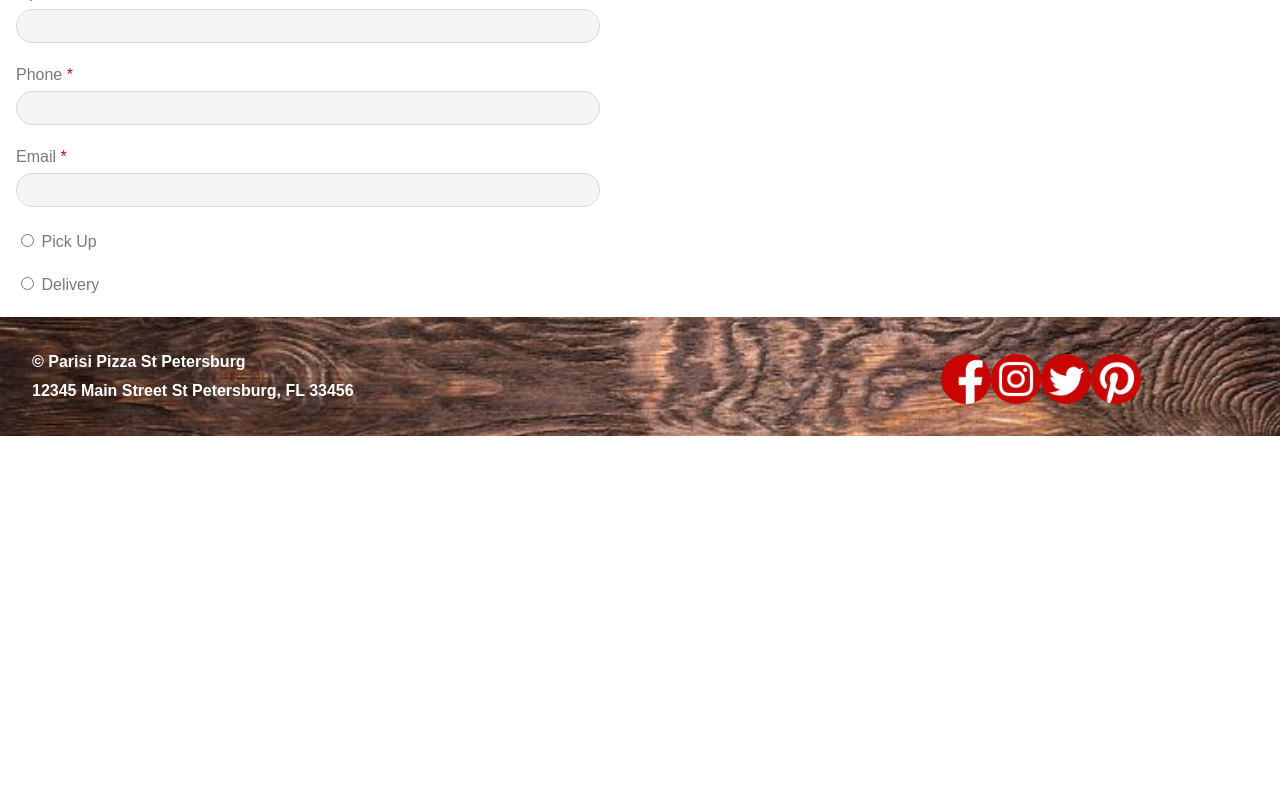
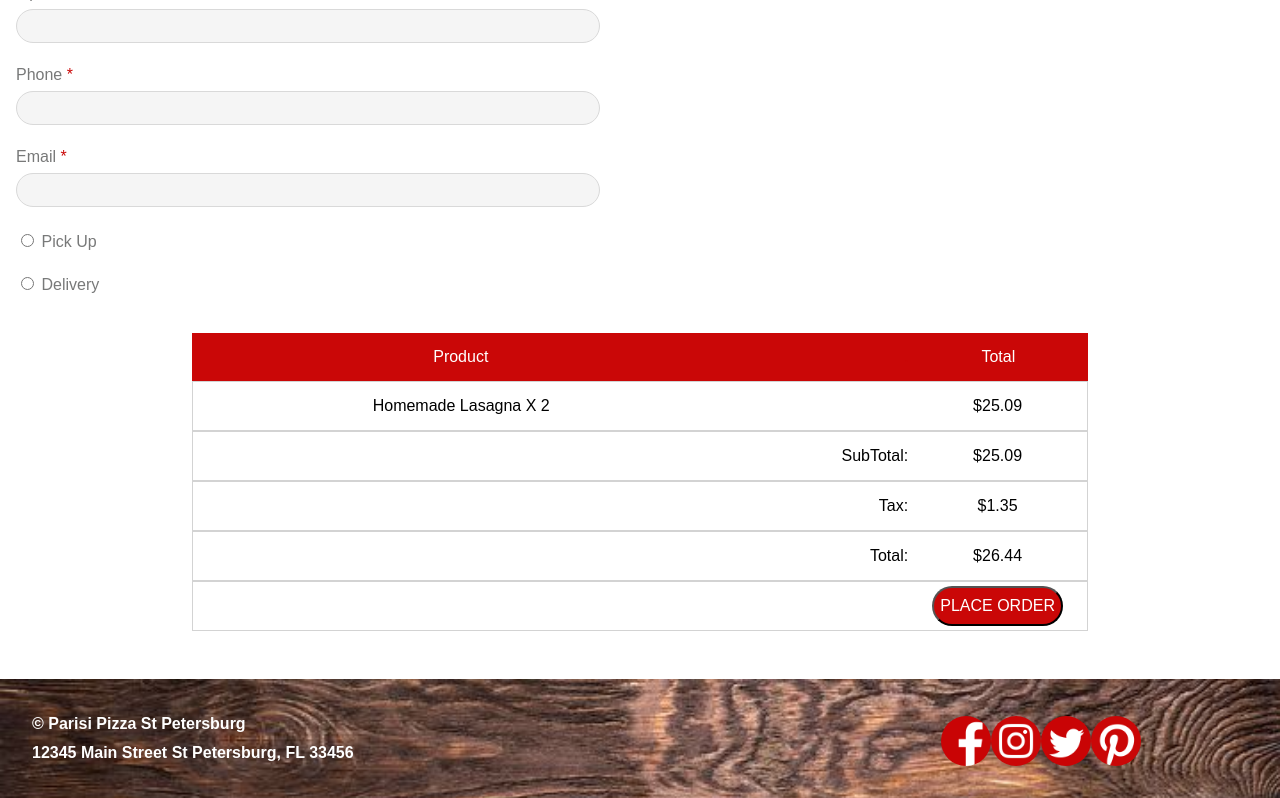
Before and after one commit to MatthewSDick/capstone-parisi-pizza, a React (Create React App) app: page /checkout in a window 1280 px wide. Shown: the part 962-1760 px from the top of the page. Before the commit the page ends 1398 px from the top, so only its background shows below. Built offline with nearby package versions, Linux system fonts and the light colour scheme.

Commit message:
checkout page complete

```diff
--- /dev/null
+++ b/src/components/Testing.jsx
@@ -0,0 +1,61 @@
+import React, { Component } from 'react'
+
+class Table extends Component {
+  constructor(props) {
+    super(props) //since we are extending class Table so we have to use super in order to override Component class constructor
+    this.state = {
+      //state is by default an object
+      students: [
+        { id: 1, name: 'Wasif', age: 21, email: 'wasif@email.com' },
+        { id: 2, name: 'Ali', age: 19, email: 'ali@email.com' },
+        { id: 3, name: 'Saad', age: 16, email: 'saad@email.com' },
+        { id: 4, name: 'Asad', age: 25, email: 'asad@email.com' },
+      ],
+    }
+  }
+
+  renderTableData() {
+    return this.state.students.map((student, index) => {
+      const { id, name, age, email } = student //destructuring
+      return (
+        <tr key={id}>
+          <td>{id}</td>
+          <td>{name}</td>
+          <td>{age}</td>
+          <td>{email}</td>
+        </tr>
+      )
+    })
+  }
+
+  renderTableHeader() {
+    let header = Object.keys(this.state.students[0])
+    return header.map((key, index) => {
+      return <th key={index}>{key.toUpperCase()}</th>
+    })
+  }
+
+  renderTableFooter() {
+    let header = Object.keys(this.state.students[0])
+    return header.map((key, index) => {
+      return <th key={index}>{key.toUpperCase()}</th>
+    })
+  }
+
+  render() {
+    //Whenever our class runs, render method will be called automatically, it may have already defined in the constructor behind the scene.
+    return (
+      <div>
+        <h1 id="title">React Dynamic Table</h1>
+        <table id="students">
+          <tbody>
+            <tr>{this.renderTableHeader()}</tr>
+            {this.renderTableData()}
+          </tbody>
+        </table>
+      </div>
+    )
+  }
+}
+
+export default Table
--- a/src/index.css
+++ b/src/index.css
@@ -810,3 +810,130 @@ footer {
   font-size: 1rem;
   background-color: #f5f5f5;
 }
+
+/* DYNAMIC TABLE */
+
+#title {
+  text-align: center;
+  font-family: arial, sans-serif;
+}
+
+#students {
+  text-align: center;
+  font-family: 'Trebuchet MS', Arial, Helvetica, sans-serif;
+  border-collapse: collapse;
+  border: 3px solid #ddd;
+  width: 100%;
+}
+
+#students td,
+#students th {
+  border: 1px solid #ddd;
+  padding: 8px;
+}
+
+#students tr:nth-child(even) {
+  background-color: #f2f2f2;
+}
+
+#students tr:hover {
+  background-color: #ddd;
+}
+
+#students th {
+  padding-top: 12px;
+  padding-bottom: 12px;
+  text-align: center;
+  background-color: #4caf50;
+  color: white;
+}
+
+/* END DYNAMIC TABLE */
+
+.checkout-table {
+  width: 100%;
+  display: flex;
+  justify-content: center;
+  /* flex-wrap: wrap; */
+}
+
+.checkout-table-header {
+  display: flex;
+  flex-wrap: wrap;
+  flex-direction: column;
+}
+
+.product {
+  text-align: center;
+  background-color: #ca0707;
+  color: white;
+  vertical-align: middle;
+  width: 50%;
+}
+
+.middle {
+  background-color: #ca0707;
+  width: 10%;
+}
+
+.total {
+  text-align: center;
+  background-color: #ca0707;
+  color: white;
+  vertical-align: middle;
+  width: 10%;
+}
+
+.row {
+  width: 80%;
+}
+
+.divTable {
+  text-align: center;
+  /* border: black 1px solid; */
+  display: flex;
+  flex-wrap: wrap;
+  flex-direction: row;
+  justify-content: center;
+}
+
+.divTableBody {
+  width: 70%;
+  margin: 1rem 0rem 3rem 0rem;
+}
+
+.divTableRowHeader {
+  background-color: #ca0707;
+  color: white;
+  display: flex;
+  flex-wrap: wrap;
+  flex-direction: row;
+  align-items: center;
+}
+
+.divTableRow {
+  /* width: 70%; */
+  display: inline-block;
+  border: lightgray 1px solid;
+  display: flex;
+  flex-wrap: wrap;
+  flex-direction: row;
+  align-items: center;
+  color: black;
+}
+
+.divTableCellL {
+  width: 60%;
+  /* border: red 1px solid; */
+}
+
+.divTableCellC {
+  width: 20%;
+  text-align: right;
+  /* border: green 1px solid; */
+}
+
+.divTableCellR {
+  width: 20%;
+  /* border: purple 1px solid; */
+}
--- a/src/pages/CheckOutPage.jsx
+++ b/src/pages/CheckOutPage.jsx
@@ -2,8 +2,9 @@ import React, { useState, useEffect, Component } from 'react'
 import Header from '../components/Header'
 import Footer from '../components/Footer'
 import axios from 'axios'
+import Testing from '../components/Testing'
 
-const CheckOutPage = () => {
+const CheckOutPage = (props) => {
   return (
     <div>
       <Header />
@@ -71,7 +72,79 @@ const CheckOutPage = () => {
           ></input>
         </div>
       </div>
-
+      <div
+        className="divTable"
+        style={{ borderColor: 'black', borderStyle: '1px', color: 'white' }}
+      >
+        <div className="divTableBody">
+          <div className="divTableRowHeader">
+            <div className="divTableCellL">
+              <p>Product</p>
+            </div>
+            <div className="divTableCellC">
+              <p style={{ color: '#CA0707' }}>.</p>
+            </div>
+            <div className="divTableCellR">
+              <p>Total</p>
+            </div>
+          </div>
+          {/* Looping items */}
+          <div className="divTableRow">
+            <div className="divTableCellL">
+              <p>Homemade Lasagna X 2</p>
+            </div>
+            <div className="divTableCellC">&nbsp;</div>
+            <div className="divTableCellR">
+              <p>$25.09</p>
+            </div>
+          </div>
+          {/* end looping items */}
+          <div className="divTableRow">
+            <div className="divTableCellL">
+              <p>&nbsp;</p>
+            </div>
+            <div className="divTableCellC">
+              <p>SubTotal:</p>
+            </div>
+            <div className="divTableCellR">
+              <p>$25.09</p>
+            </div>
+          </div>
+          <div className="divTableRow">
+            <div className="divTableCellL">
+              <p>&nbsp;</p>
+            </div>
+            <div className="divTableCellC">
+              <p>Tax:</p>
+            </div>
+            <div className="divTableCellR">
+              <p>$1.35</p>
+            </div>
+          </div>
+          <div className="divTableRow">
+            <div className="divTableCellL">
+              <p>&nbsp;</p>
+            </div>
+            <div className="divTableCellC">
+              <p>Total:</p>
+            </div>
+            <div className="divTableCellR">
+              <p>$26.44</p>
+            </div>
+          </div>
+          <div className="divTableRow">
+            <div className="divTableCellL">
+              <p>&nbsp;</p>
+            </div>
+            <div className="divTableCellC">
+              <p>&nbsp;</p>
+            </div>
+            <div className="divTableCellR">
+              <button className="add-to-cart">PLACE ORDER</button>
+            </div>
+          </div>
+        </div>
+      </div>
       <Footer />
     </div>
   )
```
